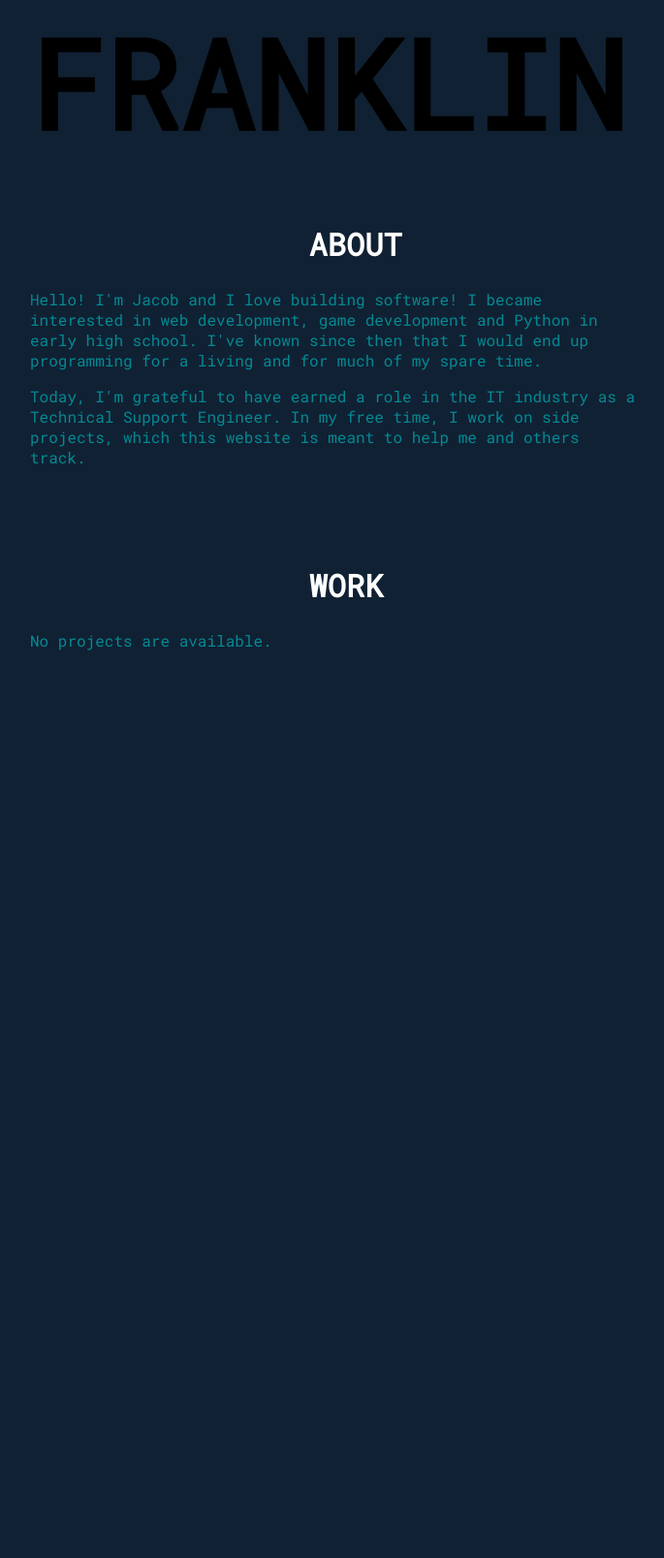
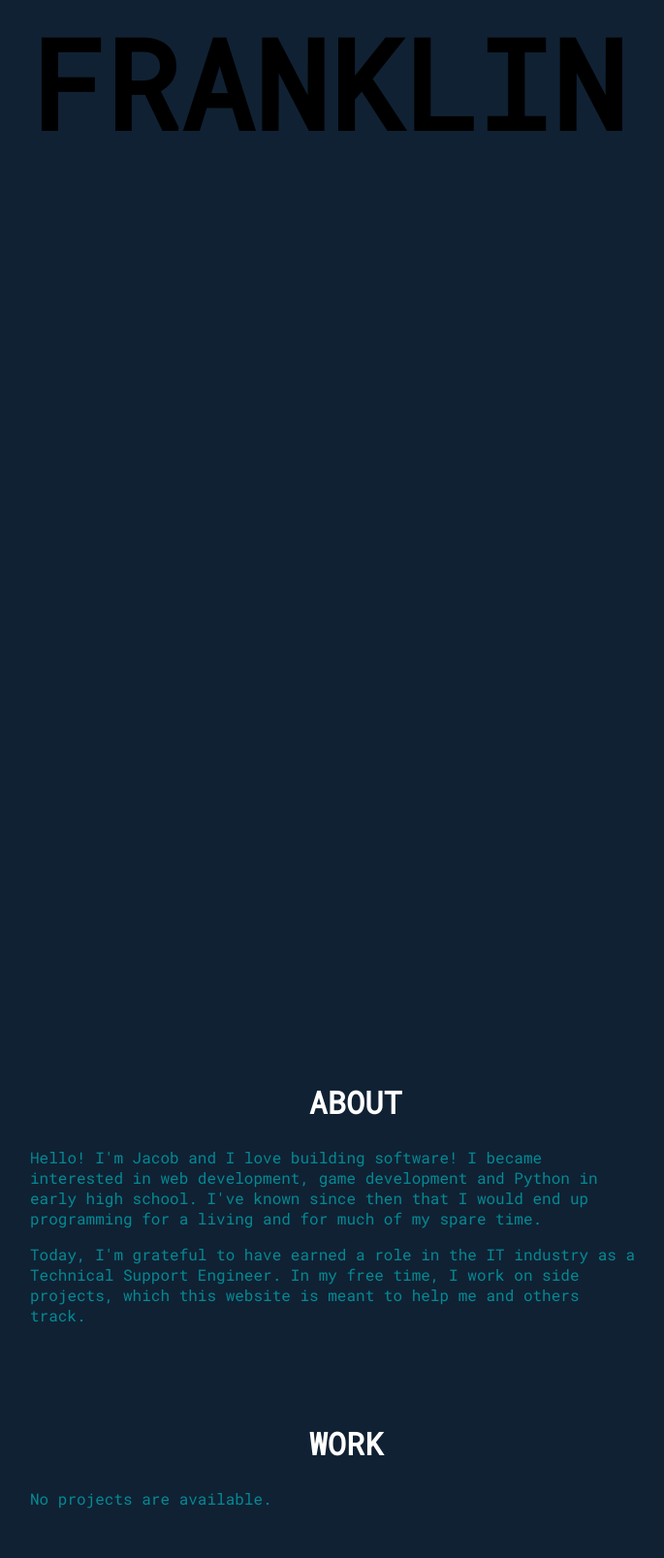
Before and after one commit to jacobrfr/portfolio, a Django app: page /projects/ in a window 1280 px wide. Shown: the part 409-2016 px from the top of the page at 97% size, without its empty margins (293-978 px from the left). Before the commit the page ends 1080 px from the top, so only its background shows below. Run offline with Django 4.2, Linux system fonts and the light colour scheme; data that the repository does not hold is empty.

Commit message:
adjust margins

```diff
--- a/src/projects/templates/projects/index.html
+++ b/src/projects/templates/projects/index.html
@@ -45,7 +45,7 @@
             height: 90%;
         }
         #about {
-            margin-top: 60%%;
+            margin-top: 70%;
         }
 
         .section {
@@ -73,6 +73,7 @@
         .intro {
             margin: auto;
             width: 50%;
+            margin-top: 60%;
         }
 
         #first {
```
